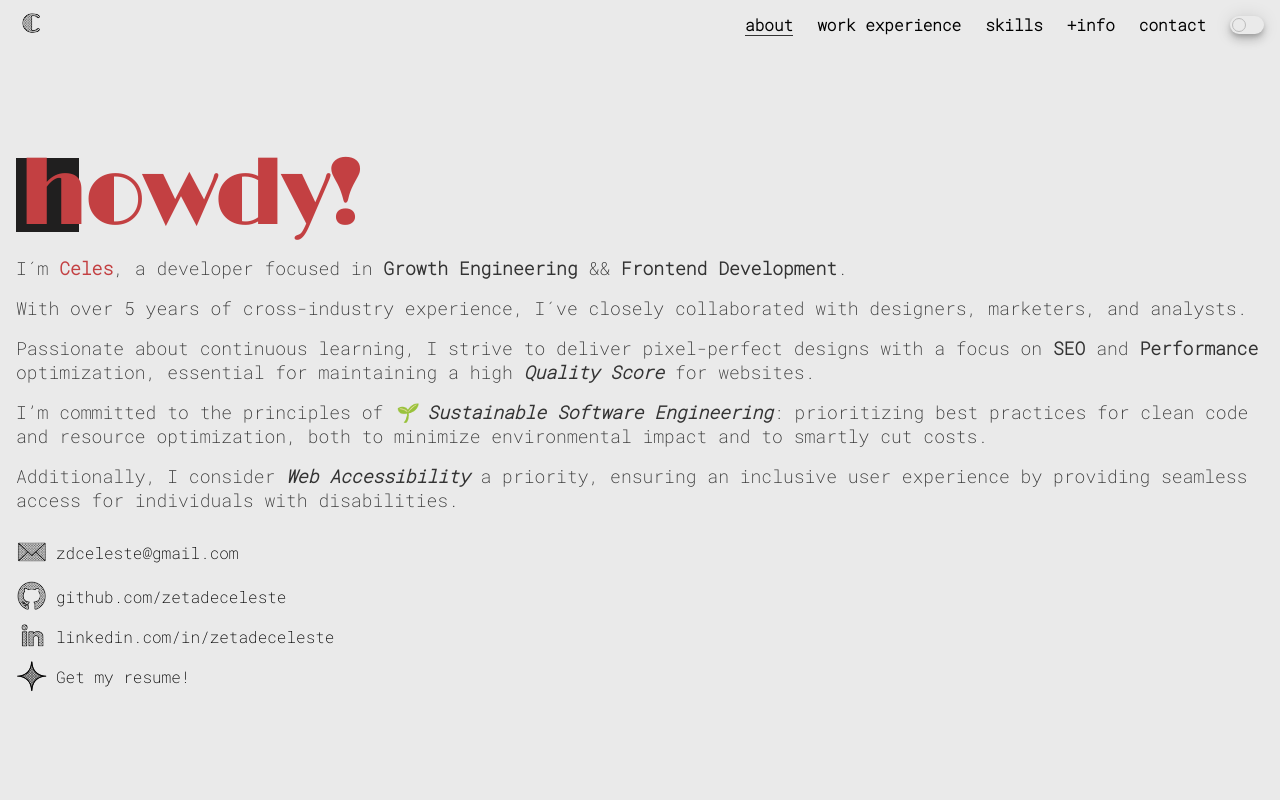
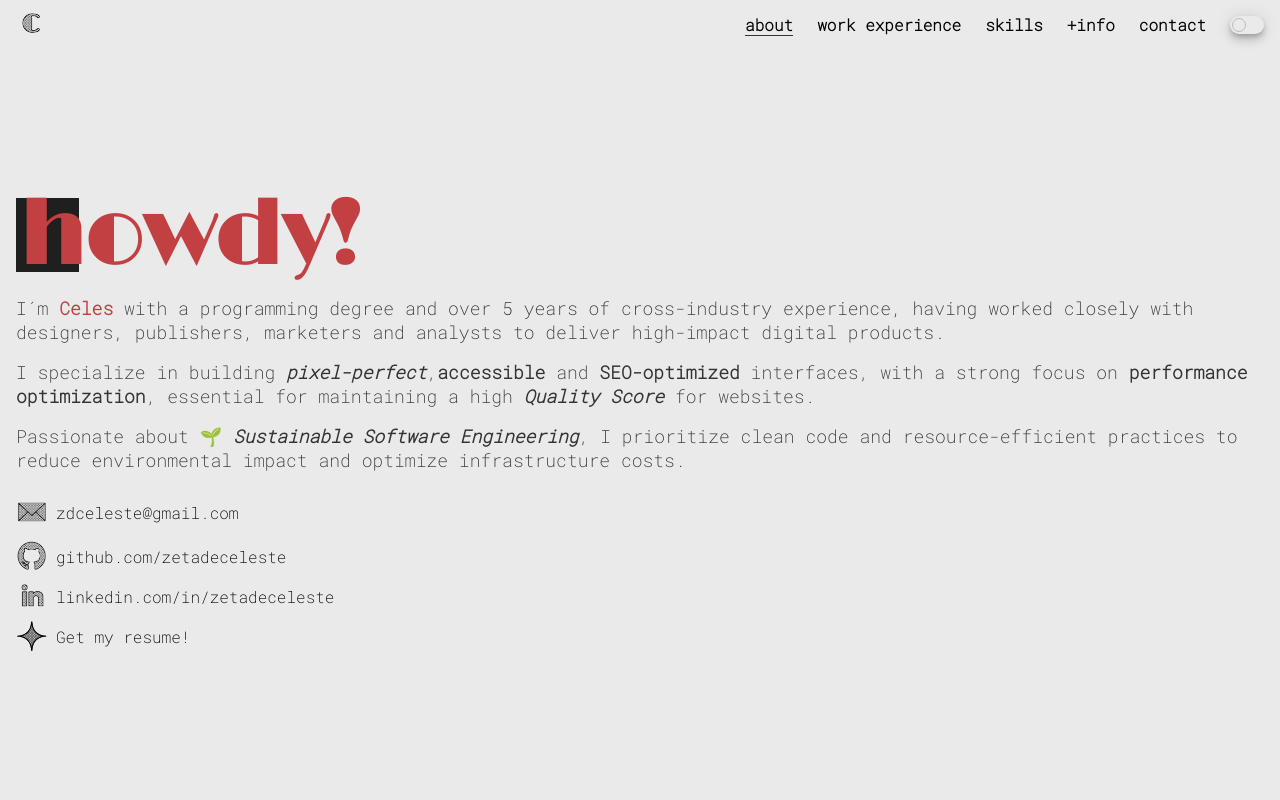
Before and after one commit to zetadeceleste/portfolio-ui, a Next.js app: page /about in a window 1280 px wide. Shown: the top 800 px of the page. Built offline with nearby package versions, Linux system fonts and the light colour scheme.

Commit message:
Update about text / Update texts on resume

```diff
--- a/pages/about/index.tsx
+++ b/pages/about/index.tsx
@@ -5,7 +5,6 @@ import DynamicHead from '@/components/DynamicHead'
 import FlexWrapper from '@/components/FlexWrapper'
 import Headline from '@/components/Headline'
 import SocialLinks from '@/components/SocialLinks'
-import Tooltip from '@/components/Tooltip'
 import { Page } from '@/types'
 
 const AboutPage = () => (
@@ -16,31 +15,22 @@ const AboutPage = () => (
         <Headline title={<>howdy!</>} highlighted />
         <FlexWrapper gap="medium">
           <p>
-            I´m <strong className={styles.name}>Celes</strong>, a developer
-            focused in <strong>Growth Engineering</strong>{' '}
-            <Tooltip text="yup, the '&&' is totally on purpose">&&</Tooltip>{' '}
-            <strong>Frontend Development</strong>.
+            I´m <strong className={styles.name}>Celes</strong> with a
+            programming degree and over 5 years of cross-industry experience,
+            having worked closely with designers, publishers, marketers and
+            analysts to deliver high-impact digital products.
           </p>
           <p>
-            With over 5 years of cross-industry experience, I´ve closely
-            collaborated with designers, marketers, and analysts.
-          </p>
-          <p>
-            Passionate about continuous learning, I strive to deliver
-            pixel-perfect designs with a focus on <strong>SEO</strong> and{' '}
-            <strong>Performance</strong> optimization, essential for maintaining
+            I specialize in building <em>pixel-perfect</em>,
+            <strong>accessible</strong> and <strong>SEO-optimized</strong>{' '}
+            interfaces, with a strong focus on{' '}
+            <strong>performance optimization</strong>, essential for maintaining
             a high <em>Quality Score</em> for websites.
           </p>
           <p>
-            I’m committed to the principles of{' '}
-            <em>🌱 Sustainable Software Engineering</em>: prioritizing best
-            practices for clean code and resource optimization, both to minimize
-            environmental impact and to smartly cut costs.
-          </p>
-          <p>
-            Additionally, I consider <em>Web Accessibility</em> a priority,
-            ensuring an inclusive user experience by providing seamless access
-            for individuals with disabilities.
+            Passionate about 🌱 <em>Sustainable Software Engineering</em>, I
+            prioritize clean code and resource-efficient practices to reduce
+            environmental impact and optimize infrastructure costs.
           </p>
         </FlexWrapper>
         <SocialLinks />
```
Also changed, not shown: 1 other file (tests, documents, lock files or other folders).
